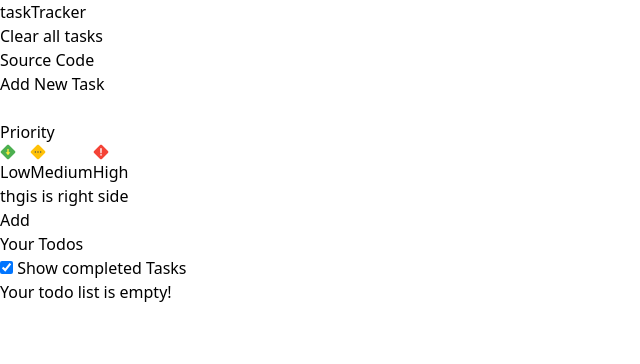
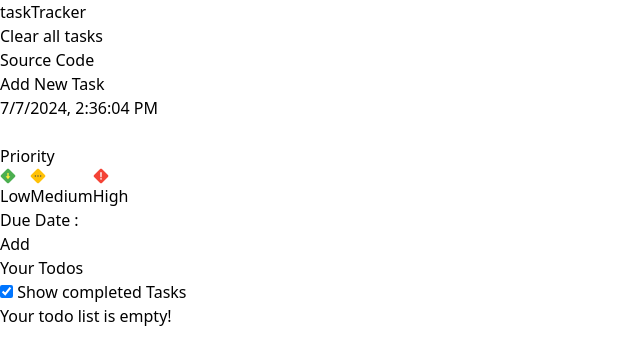
Before and after one commit to prabal-007/sigma-web-dev, a React (Vite) app in the folder exercises/TodoList-App/: page / in a window 1280 px wide. Shown: the top 364 px of the page, without its empty margins (0-640 px from the left). Built offline with nearby package versions, Linux system fonts and the light colour scheme.

Commit message:
Added Timer

```diff
--- a/exercises/TodoList-App/src/components/NewTask.jsx
+++ b/exercises/TodoList-App/src/components/NewTask.jsx
@@ -4,7 +4,12 @@ import { v4 as uuidv4 } from 'uuid';
 import { MdDelete } from "react-icons/md";
 import { FaEdit } from "react-icons/fa";
 import { FcHighPriority, FcLowPriority, FcMediumPriority } from "react-icons/fc";
+import DatePicker from "react-datepicker";
+import "react-datepicker/dist/react-datepicker.css";
+import Timer from './Timer';
 
+// import Dropdown from 'react-dropdown';
+// import 'react-dropdown/style.css';
 
 const NewTask = () => {
 
@@ -12,6 +17,9 @@ const NewTask = () => {
     const [todos, setTodos] = useState([])
     const [showFinished, setShowFinished] = useState(true)
     const [priority, setPriority] = useState('Low')
+    const [dueDate, setdueDate] = useState(null)
+    // const [sortBy, setsortBy] = useState(['priority', 'dueDate'])
+    // const [sortBy, setsortBy] = useState([priority, dueDate])
 
     useEffect(() => {
         let todoString = localStorage.getItem('todos')
@@ -31,7 +39,7 @@ const NewTask = () => {
 
     const handleAdd = () => {
         if (todo.length !== 0) {
-            setTodos([...todos, { id: uuidv4(), todo, isComplted: false, priority }])
+            setTodos([...todos, { id: uuidv4(), todo, isComplted: false, priority, dueDate }])
             setTodo('')
         } else {
             alert('Nothing to add')
@@ -78,30 +86,42 @@ const NewTask = () => {
 
     const handlePriority = (e) => {
         let pname = e.target.name
-        if (pname == 'High') {
+        if (pname == '2') {
             setPriority('High')
             console.log(priority)
         }
-        else if (pname == 'Medium') {
+        else if (pname == '1') {
             setPriority('Medium')
             console.log(priority)
         }
         else {
-            setPriority('Low')
+            setPriority('0')
             console.log(priority)
         }
     }
 
+    // const handleSort = (key) => {
+    //     const sortedData = [...todos].sort((a, b) => {
+    //         if (a[key] < b[key]) return -1;
+    //         if (a[key] > b[key]) return 1;
+    //         return 0;
+    //       });
+    //   setTodos(sortedData)
+    // }
+
     useEffect(() => {
         // console.log(priority);
-    }, [priority]);
+    }, [priority, dueDate]);
 
 
     return (
         <div className="container mx-auto p-6">
             <div className='p-4 border rounded-lg min-h-[80vh] flex flex-col items-center gap-6 bg-violet-800'>
                 <div className="addTodo flex flex-col items-center w-[100%] md:w-1/2 border rounded-lg py-3 bg-violet-300">
-                    <h2 className='font-bold text-lg'>Add New Task</h2>
+                    <div className='w-full flex justify-around'>
+                        <h2 className='font-bold text-lg'>Add New Task</h2>
+                        <Timer />
+                    </div>
 
                     <div className='flex flex-col justify-center items-center w-2/3'>
                         <input type="text" className='w-full m-1 p-2' onChange={handleChange} value={todo} />
@@ -112,8 +132,13 @@ const NewTask = () => {
                                 <button onClick={handlePriority} name='Medium' className='flex w-fit items-center text-xs border border-yellow-400 rounded-lg py-[2px] px-1'><FcMediumPriority />Medium</button>
                                 <button onClick={handlePriority} name='High' className='flex w-fit items-center text-xs border border-red-400 rounded-lg py-[2px] px-1'><FcHighPriority />High</button>
                             </div>
-                            <div className='p-2'>
-                                thgis is right side
+                            <div className='p-2 ml-10'>
+                                <span>Due Date : </span>
+                                <DatePicker
+                                    selected={dueDate}
+                                    onChange={(date) => setdueDate(date)}
+                                    minDate={new Date()}
+                                />
                             </div>
                         </div>
 
@@ -125,11 +150,19 @@ const NewTask = () => {
                     <div className='flex justify-between w-2/3'>
                         <h2 className='font-bold text-lg'>Your Todos</h2>
                         <span><input type="checkbox" onChange={togglefinished} checked={showFinished} /> Show completed Tasks</span>
+                        {/* <Dropdown className='w-1'
+                            // sortBy={sortBy}
+                            // onChange={}
+                            // value = {'priority'}
+                            placeholder="SortBy"
+                            /> */}
                     </div>
 
                     {todos.length === 0 && <div>Your todo list is empty!</div>}
+
                     {todos.map(item => {
                         return (showFinished || !item.isComplted) && <div key={item.id} className="todos w-2/3">
+
                             <div className="todo flex justify-between border-2 border-gray-200 rounded-md bg-violet-100 p-2 m-2 max-h-16 overflow-hidden">
                                 <div className='flex gap-2'>
                                     <input className='border rounded-xl' type="checkbox" name={item.id} onChange={handleCheckBox} checked={item.isComplted} />
--- /dev/null
+++ b/exercises/TodoList-App/src/components/Timer.jsx
@@ -0,0 +1,21 @@
+import React from 'react'
+import { useState, useEffect } from 'react'
+
+const Timer = () => {
+    const [dateTime, setdateTime] = useState(new Date())
+    useEffect(() => {
+      const intervalId = setInterval(() => {
+        setdateTime(new Date())
+      }, 1000);
+
+      return () => clearInterval(intervalId)
+    }, [])
+
+  return (
+    <div className='flex justify-center font-mono'>
+      {dateTime.toLocaleString()}
+    </div>
+  )
+}
+
+export default Timer
```
